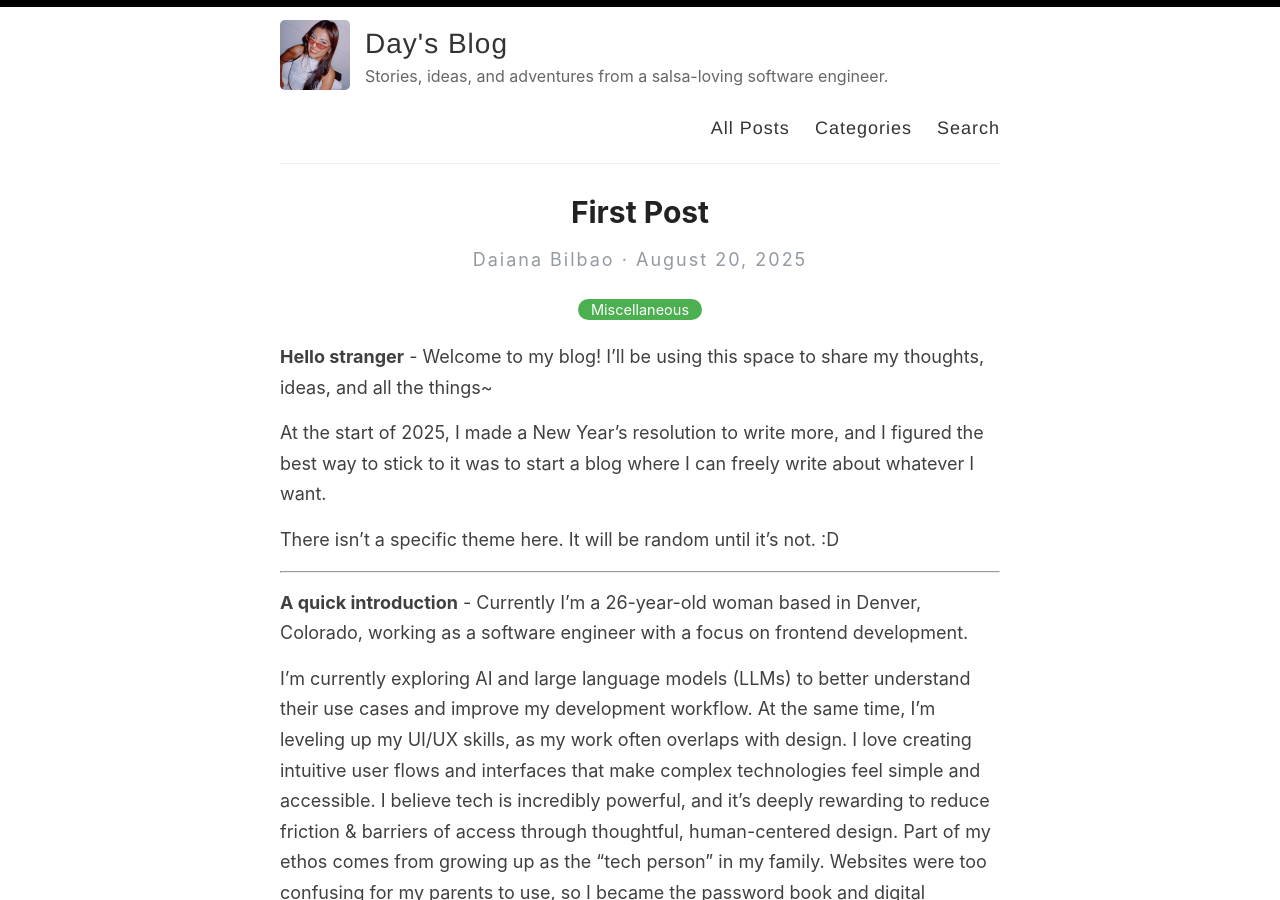
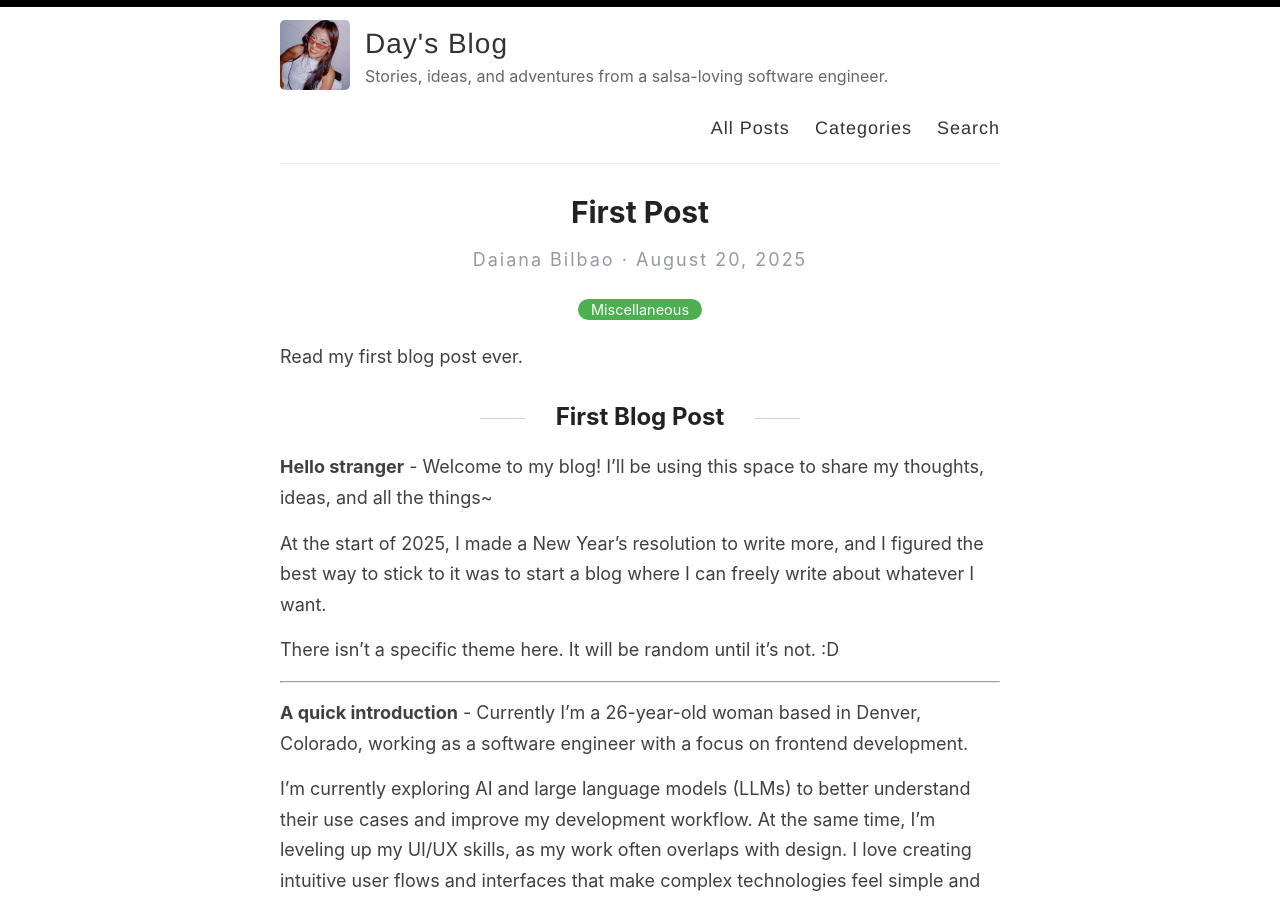
Before and after one commit to dayana0425/my-jekyll-blog, a Jekyll site: the page built from _posts/2025-08-20-first-post.md, in a window 1280 px wide and 900 px high. Built offline with Jekyll 4.4.1, drawn with Linux system fonts in a browser that asks for light colours.

Commit message:
edit blog

```diff
--- a/_posts/2025-08-20-first-post.md
+++ b/_posts/2025-08-20-first-post.md
@@ -3,6 +3,9 @@ layout: post
 title: "First Post"
 categories: Miscellaneous
 ---
+Read my first blog post ever.
+
+## First Blog Post
 
 **Hello stranger** - Welcome to my blog! I’ll be using this space to share my thoughts, ideas, and all the things~
 
```
